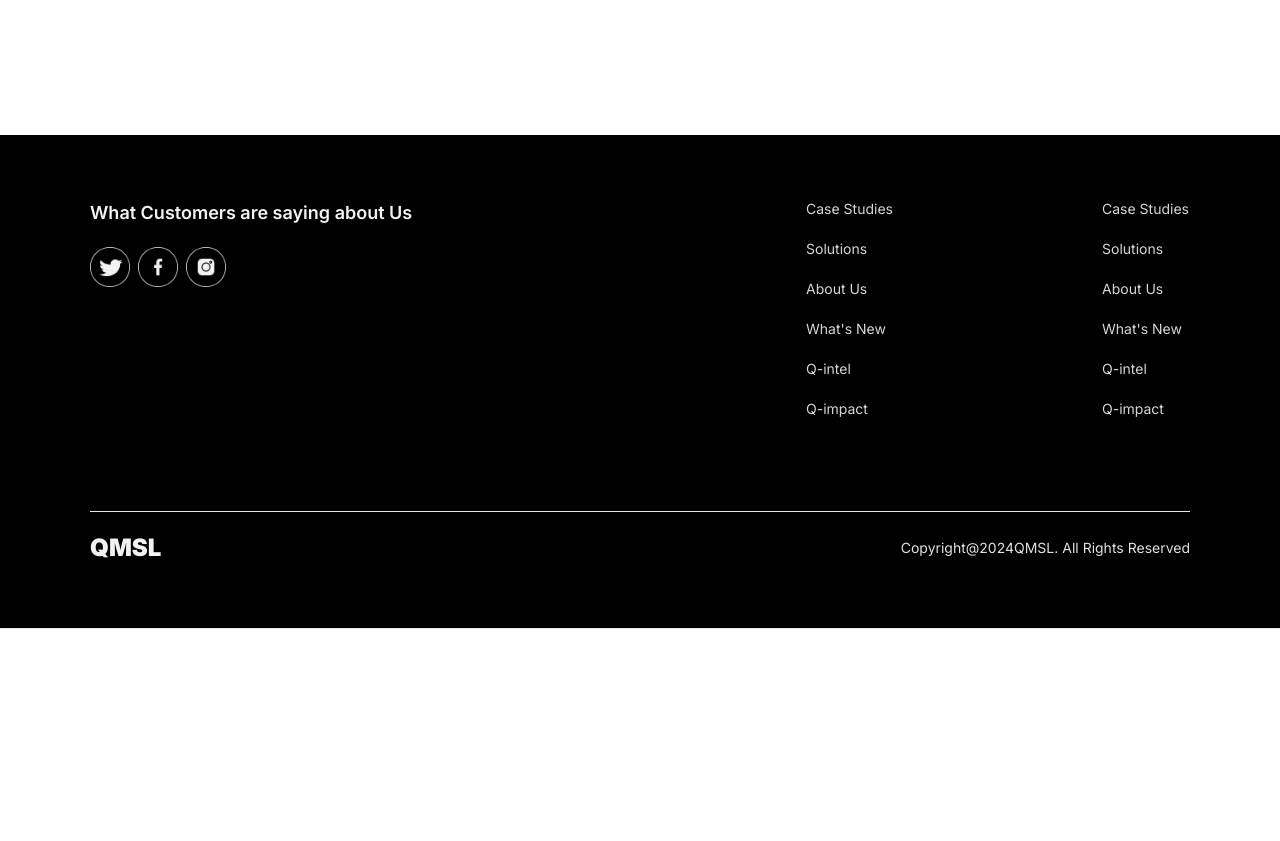
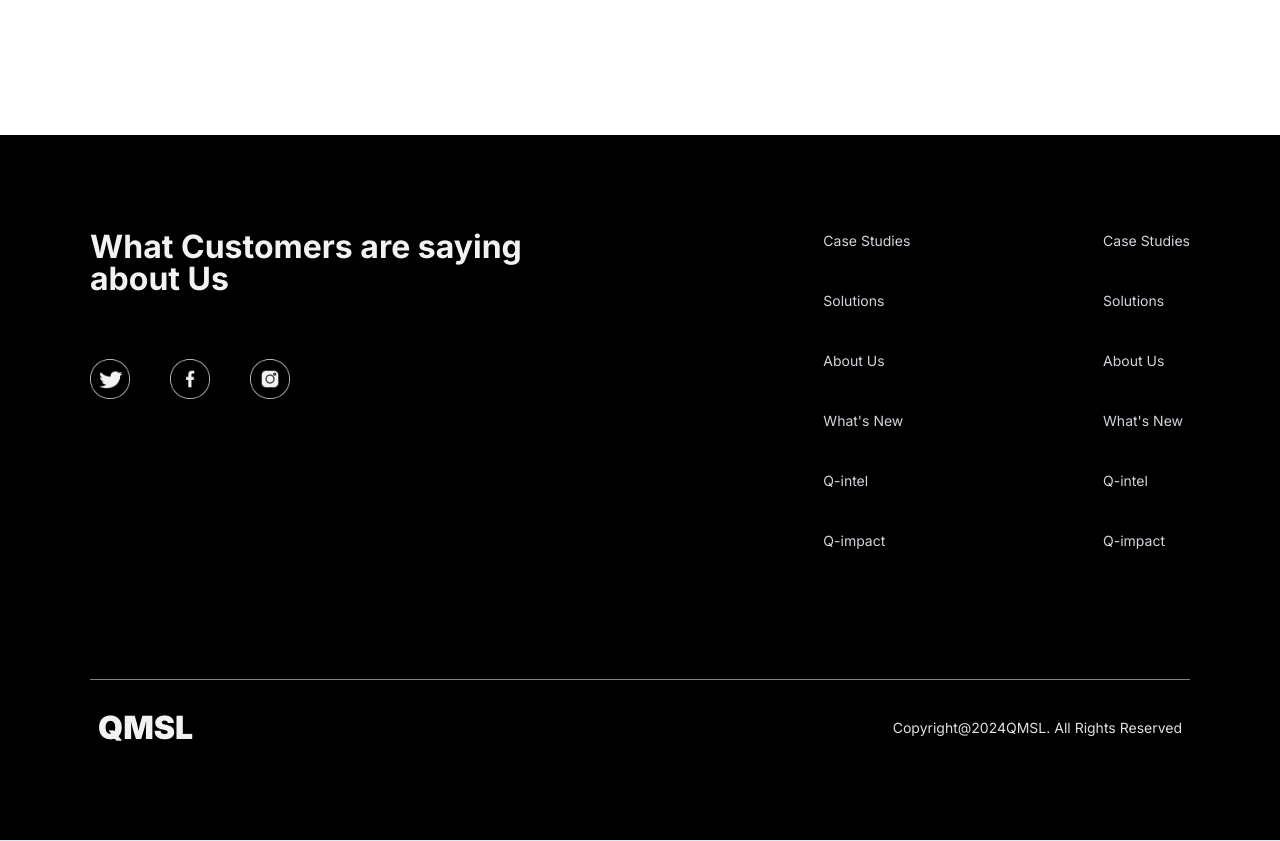
Before and after one commit to Matthew-Ayinde/Quadrant-msl, a Next.js app: page / in a window 1280 px wide. Shown: the part 6140-6981 px from the top of the page. Before the commit the page ends 6769 px from the top, so only its background shows below. Built offline with nearby package versions, Linux system fonts and the light colour scheme.

Commit message:
update navbar

```diff
--- a/components/Footer.tsx
+++ b/components/Footer.tsx
@@ -9,16 +9,17 @@ import instagram from "../public/logo/instagram.png";
 
 const Footer = () => {
   return (
-    <>
-      <div className="bg-black text-custom-white py-6 flex items-center justify-between max-w-screen-xxl lg:px-[90px] px-6 w-full mx-auto border-b">
+    <div className="bg-black">
+      <div className="bg-black text-custom-white flex items-center justify-between max-w-screen-xxl lg:px-[90px] px-6 w-full mx-auto border-b">
         <div className="mx-auto my-10 w-full">
-          <div className="flex flex-col lg:flex-row">
-            <div className="w-full flex-1 gap-10">
-              <div className="mb-4">
-                <h2 className="text-lg font-semibold mb-2">
-                  What Customers are saying about Us
+          <div className="flex flex-col lg:flex-row lg:mb-32 mb-20 lg:mt-14 mt-10 gap-y-[60px]">
+            <div className="w-full flex-1">
+              <div className="">
+                <h2 className="lg:text-[32px] font-bold text-2xl">
+                  What Customers are saying <br /> about Us
                 </h2>
-                <div className="flex my-5">
+
+                <div className="flex lg:mt-16 mt-8 items-center gap-8">
                   <span className="mr-2">
                     <Link href={""}>
                       <Image alt="twitter logo" src={twitter} width={40} />
@@ -38,10 +39,10 @@ const Footer = () => {
               </div>
             </div>
 
-            <div className="flex flex-col lg:flex-row lg:justify-between gap-x-52 gap-y-10 w-full max-w-96">
-              <div className="w-full">
-                <div className="space-y-2">
-                  <div className="pb-3">
+            <div className="flex flex-col lg:flex-row lg:justify-between gap-y-[72px] w-full lg:w-1/3 lg:max-w-96">
+              <div className="">
+                <div className="space-y-10">
+                  <div className="">
                     <Link
                       href="#"
                       className="block text-gray-300 hover:text-white text-sm"
@@ -49,7 +50,7 @@ const Footer = () => {
                       Case Studies
                     </Link>
                   </div>
-                  <div className="pb-3">
+                  <div className="">
                     <a
                       href="#"
                       className="block text-gray-300 hover:text-white text-sm"
@@ -57,7 +58,7 @@ const Footer = () => {
                       Solutions
                     </a>
                   </div>
-                  <div className="pb-3">
+                  <div className="">
                     <a
                       href="#"
                       className="block text-gray-300 hover:text-white text-sm"
@@ -65,7 +66,7 @@ const Footer = () => {
                       About Us
                     </a>
                   </div>
-                  <div className="pb-3">
+                  <div className="">
                     <a
                       href="#"
                       className="block text-gray-300 hover:text-white text-sm"
@@ -73,7 +74,7 @@ const Footer = () => {
                       What's New
                     </a>
                   </div>
-                  <div className="pb-3">
+                  <div className="">
                     <a
                       href="#"
                       className="block text-gray-300 hover:text-white text-sm"
@@ -81,7 +82,7 @@ const Footer = () => {
                       Q-intel
                     </a>
                   </div>
-                  <div className="pb-3">
+                  <div className="">
                     <a
                       href="#"
                       className="block text-gray-300 hover:text-white text-sm"
@@ -92,9 +93,9 @@ const Footer = () => {
                 </div>
               </div>
 
-              <div className="w-full">
-                <div className="space-y-2">
-                  <div className="pb-3">
+              <div className="">
+                <div className="space-y-10">
+                  <div className="">
                     <Link
                       href="#"
                       className="block text-gray-300 hover:text-white text-sm"
@@ -102,7 +103,7 @@ const Footer = () => {
                       Case Studies
                     </Link>
                   </div>
-                  <div className="pb-3">
+                  <div className="">
                     <Link
                       href="#"
                       className="block text-gray-300 hover:text-white text-sm"
@@ -110,7 +111,7 @@ const Footer = () => {
                       Solutions
                     </Link>
                   </div>
-                  <div className="pb-3">
+                  <div className="">
                     <Link
                       href="#"
                       className="block text-gray-300 hover:text-white text-sm"
@@ -118,7 +119,7 @@ const Footer = () => {
                       About Us
                     </Link>
                   </div>
-                  <div className="pb-3">
+                  <div className="">
                     <Link
                       href="#"
                       className="block text-gray-300 hover:text-white text-sm"
@@ -126,7 +127,7 @@ const Footer = () => {
                       What's New
                     </Link>
                   </div>
-                  <div className="pb-3">
+                  <div className="">
                     <Link
                       href="#"
                       className="block text-gray-300 hover:text-white text-sm"
@@ -134,7 +135,7 @@ const Footer = () => {
                       Q-intel
                     </Link>
                   </div>
-                  <div className="pb-3">
+                  <div className="">
                     <Link
                       href="#"
                       className="block text-gray-300 hover:text-white text-sm"
@@ -147,10 +148,8 @@ const Footer = () => {
             </div>
           </div>
 
-          <hr className="mt-20 mb-2" />
-
-          <div className="flex lg:justify-between items-center mt-5 gap-5 flex-col lg:flex-row">
-            <p className="font-black text-2xl">QMSL</p>
+          <div className="flex lg:justify-between lg:items-center gap-8 flex-col lg:flex-row pt-6 lg:px-2 border-t border-[#828282] mb-12">
+            <p className="font-black text-[32px] text-custom-white">QMSL</p>
 
             <p className="text-sm text-custom-offwhite">
               Copyright@2024QMSL.
@@ -159,7 +158,7 @@ const Footer = () => {
           </div>
         </div>
       </div>
-    </>
+    </div>
   );
 };
 
```
